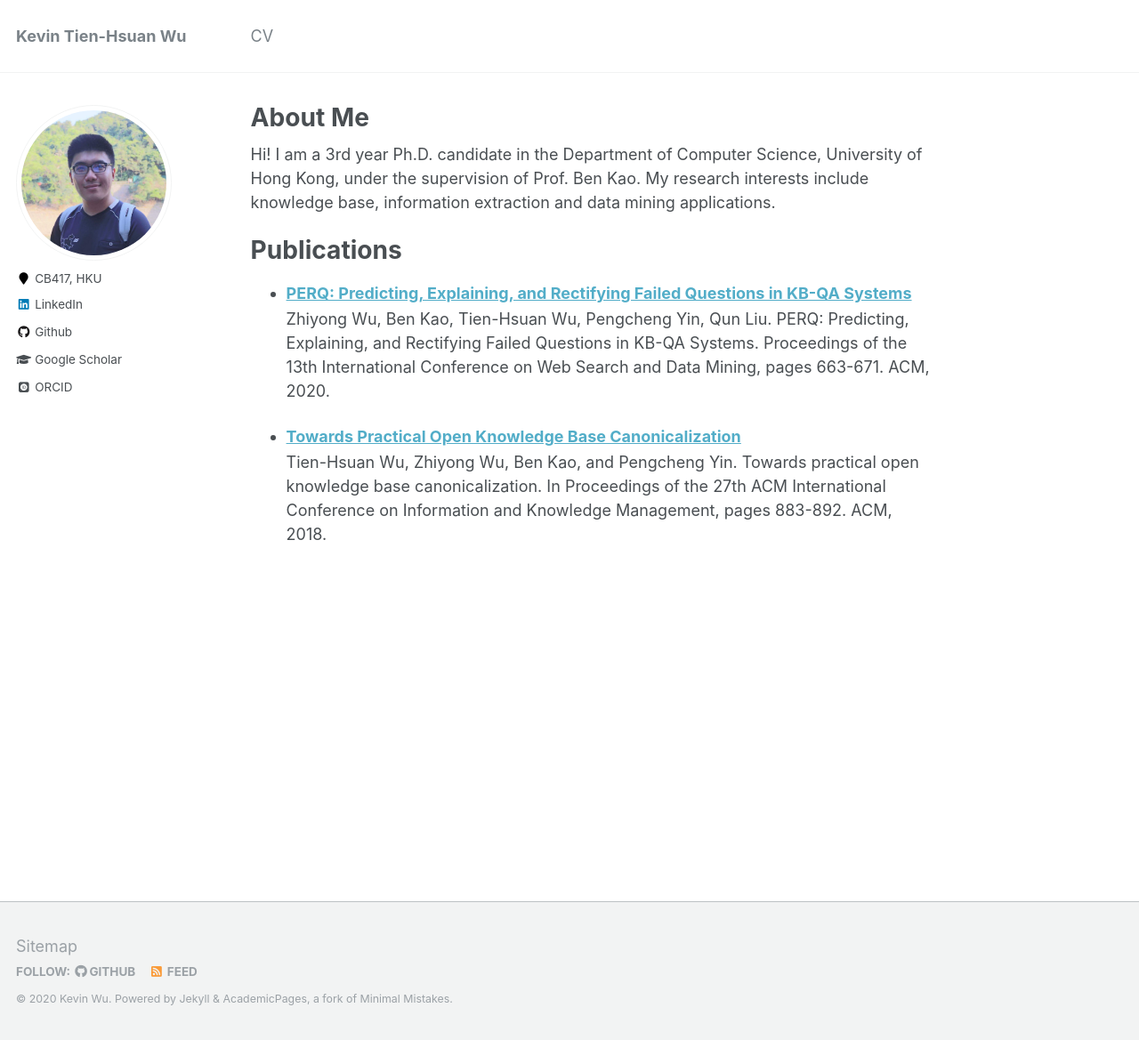
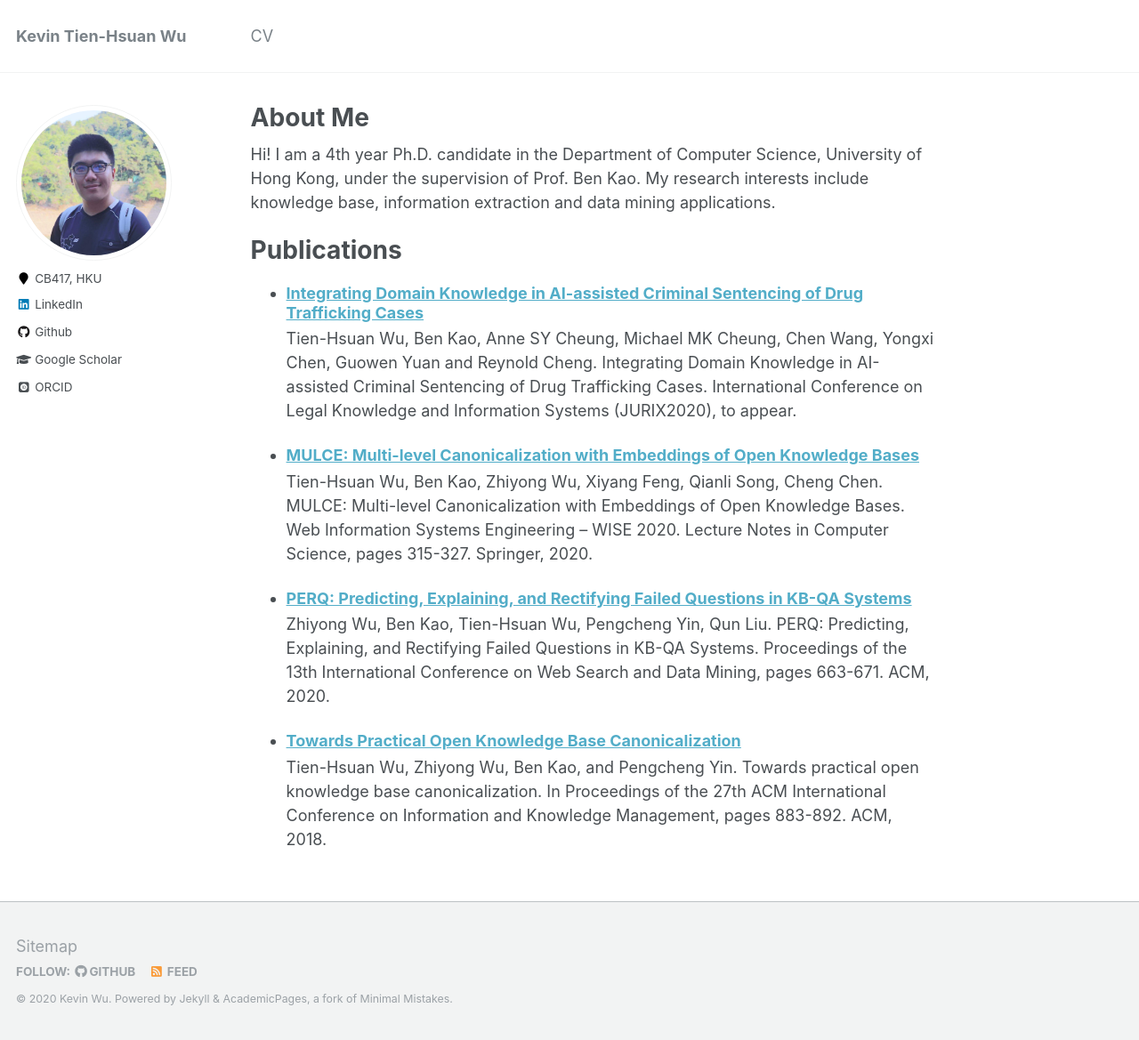
Before and after one commit to kevinthwu/kevinthwu.github.io, a Jekyll site: the page built from _pages/about.md, in a window 1280 px wide and 1169 px high. Shown: the whole window at 89% size. Built offline with Jekyll 4.4.1, drawn with Linux system fonts in a browser that asks for light colours; some web fonts are replaced.

Commit message:
uploaded cv

```diff
--- a/_data/navigation.yml
+++ b/_data/navigation.yml
@@ -16,7 +16,7 @@ main:
     # url: /year-archive/
 
   - title: "CV"
-    url: /cv/
+    url: /files/cv.pdf
 
   # - title: "Guide"
     # url: /markdown/
--- a/_pages/about.md
+++ b/_pages/about.md
@@ -10,7 +10,7 @@ redirect_from:
 
 {% include base_path %}
 
-Hi! I am a 3rd year Ph.D. candidate in the Department of Computer Science, University of Hong Kong, under the supervision of Prof. Ben Kao. My research interests include knowledge base, information extraction and data mining applications.
+Hi! I am a 4th year Ph.D. candidate in the Department of Computer Science, University of Hong Kong, under the supervision of Prof. Ben Kao. My research interests include knowledge base, information extraction and data mining applications.
 
 Publications
 ======
--- /dev/null
+++ b/_publications/2020-10-mulce.md
@@ -0,0 +1,11 @@
+---
+title: "MULCE: Multi-level Canonicalization with Embeddings of Open Knowledge Bases"
+collection: publications
+permalink: /publication/mulce
+excerpt: ""
+date: 2020-10-26
+venue: "WSDM"
+paperurl: 'https://dl.acm.org/doi/abs/10.1145/3336191.3371782'
+citation: "Tien-Hsuan Wu, Ben Kao, Zhiyong Wu, Xiyang Feng, Qianli Song, Cheng Chen. MULCE: Multi-level Canonicalization with Embeddings of Open Knowledge Bases. Web Information Systems Engineering – WISE 2020. Lecture Notes in Computer Science, pages 315-327. Springer, 2020."
+---
+An open knowledge base (OKB) is a repository of facts, which are typically represented in the form of (subject; relation; object)  triples. The problem of canonicalizing OKB triples is to map different names mentioned in the triples that refer to the same entity into a basic canonical form. We propose the algorithm Multi-Level Canonicalization with Embeddings (MULCE) to perform canonicalization. MULCE executes in two steps. The first step performs word-level canonicalization to coarsely group subject names based on their GloVe vectors into semantically similar clusters. The second step performs sentence-level canonicalization to refine the clusters by employing BERT embedding to model relation and object information. Our experimental results show that MULCE outperforms state-of-the-art methods.
--- /dev/null
+++ b/_publications/2020-12-predictor.md
@@ -0,0 +1,10 @@
+---
+title: "Integrating Domain Knowledge in AI-assisted Criminal Sentencing of Drug Trafficking Cases"
+collection: publications
+permalink: /publication/predictor
+excerpt: ""
+date: 2020-12-07
+venue: "JURIX"
+paperurl: ''
+citation: "Tien-Hsuan Wu, Ben Kao, Anne SY Cheung, Michael MK Cheung, Chen Wang, Yongxi Chen, Guowen Yuan and Reynold Cheng. Integrating Domain Knowledge in AI-assisted Criminal Sentencing of Drug Trafficking Cases. International Conference on Legal Knowledge and Information Systems (JURIX2020), to appear."
+---
```
Also changed, not shown: 1 other file.
